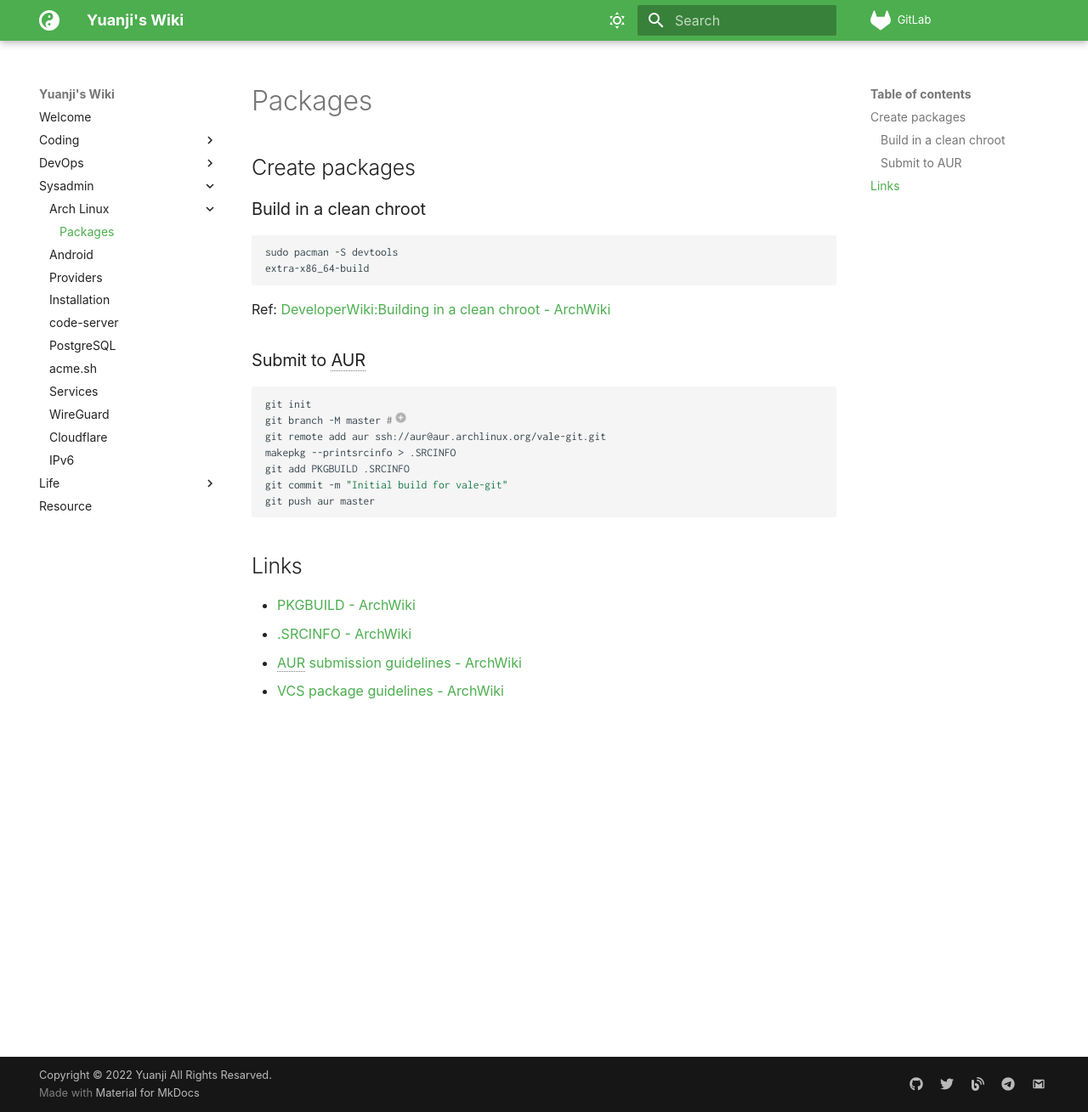
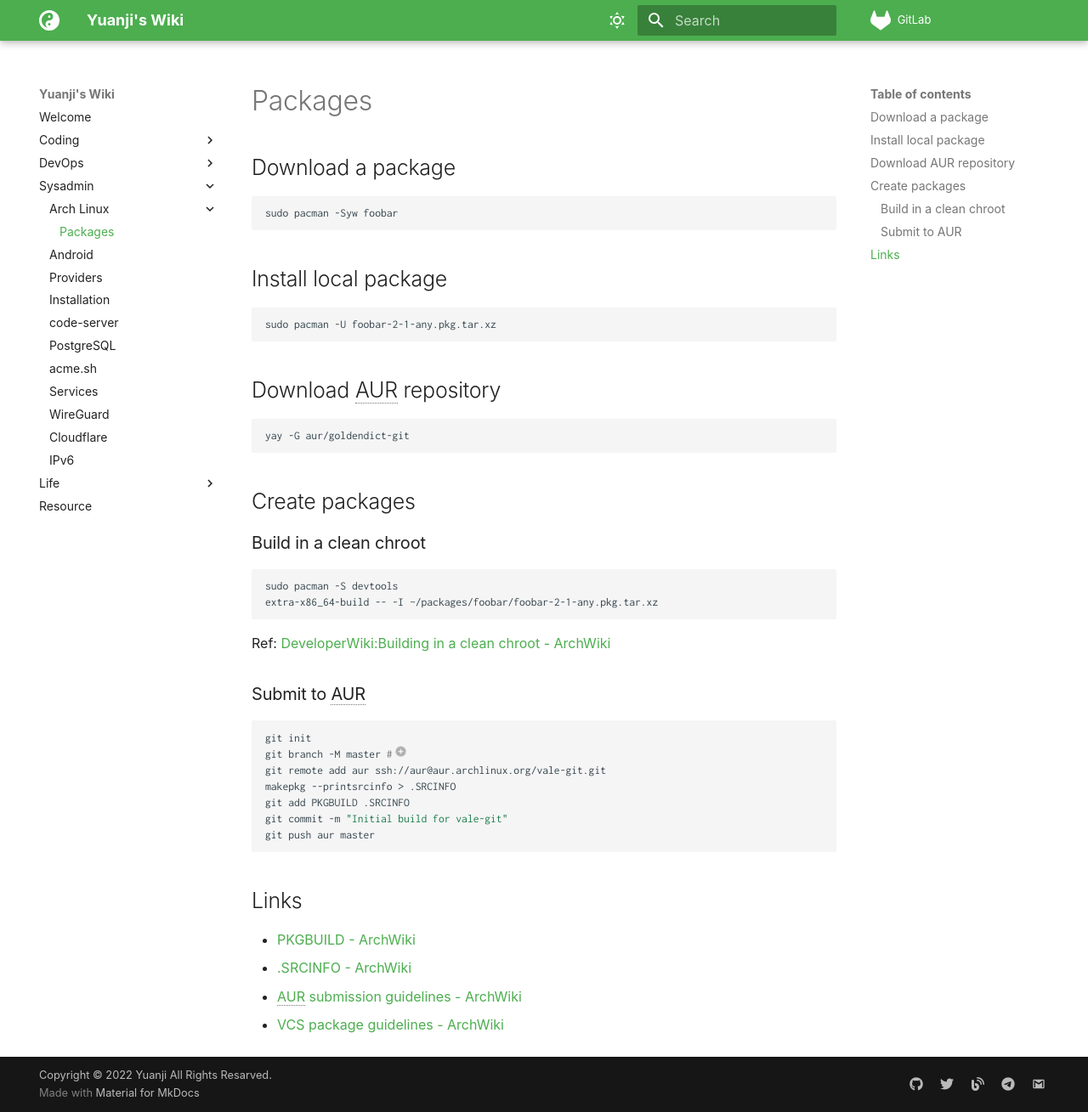
Before and after one commit to yuanji-dev/wiki, an MkDocs documentation site: the page built from docs/sysadmin/archlinux/packages.md, in a window 1280 px wide and 1309 px high. Shown: the whole window at 85% size. Built offline with MkDocs 1.6.1 and Material for MkDocs 9.7.7, drawn with Linux system fonts in a browser that asks for light colours; some web fonts are replaced; comment, search, counter and statistics services are not loaded.

Commit message:
feat(packages): update packages.md

````diff
--- a/docs/sysadmin/archlinux/packages.md
+++ b/docs/sysadmin/archlinux/packages.md
@@ -1,4 +1,22 @@
 # Packages
+
+## Download a package
+
+```bash
+sudo pacman -Syw foobar
+```
+
+## Install local package
+
+```bash
+sudo pacman -U foobar-2-1-any.pkg.tar.xz
+```
+
+## Download AUR repository
+
+```bash
+yay -G aur/goldendict-git
+```
 
 ## Create packages
 
@@ -6,7 +24,7 @@
 
 ```bash
 sudo pacman -S devtools
-extra-x86_64-build
+extra-x86_64-build -- -I ~/packages/foobar/foobar-2-1-any.pkg.tar.xz
 ```
 
 Ref: [DeveloperWiki:Building in a clean chroot - ArchWiki](https://wiki.archlinux.org/title/DeveloperWiki:Building_in_a_clean_chroot)
````
Also changed, not shown: docs/resource.md (+1 -0 lines).
